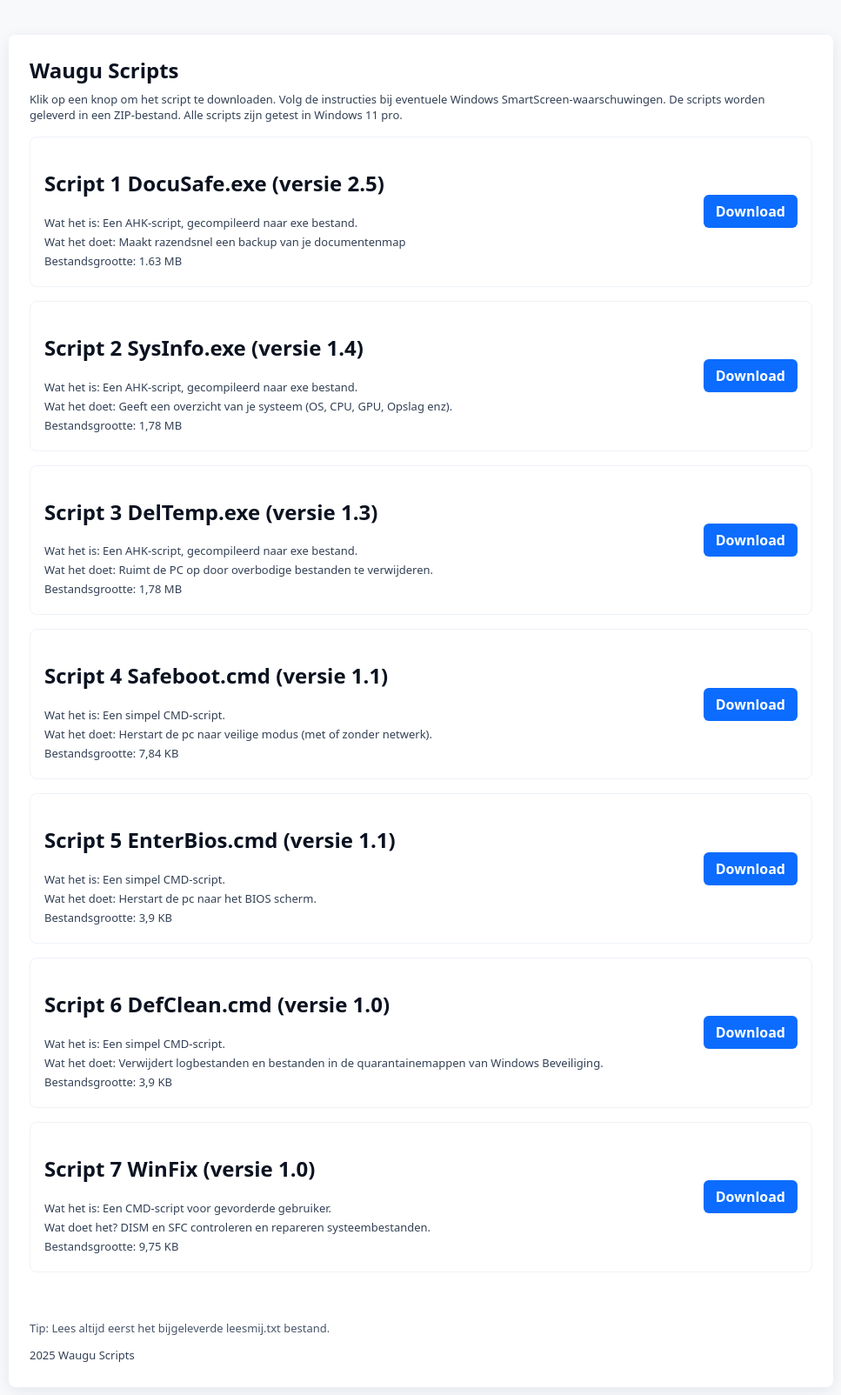
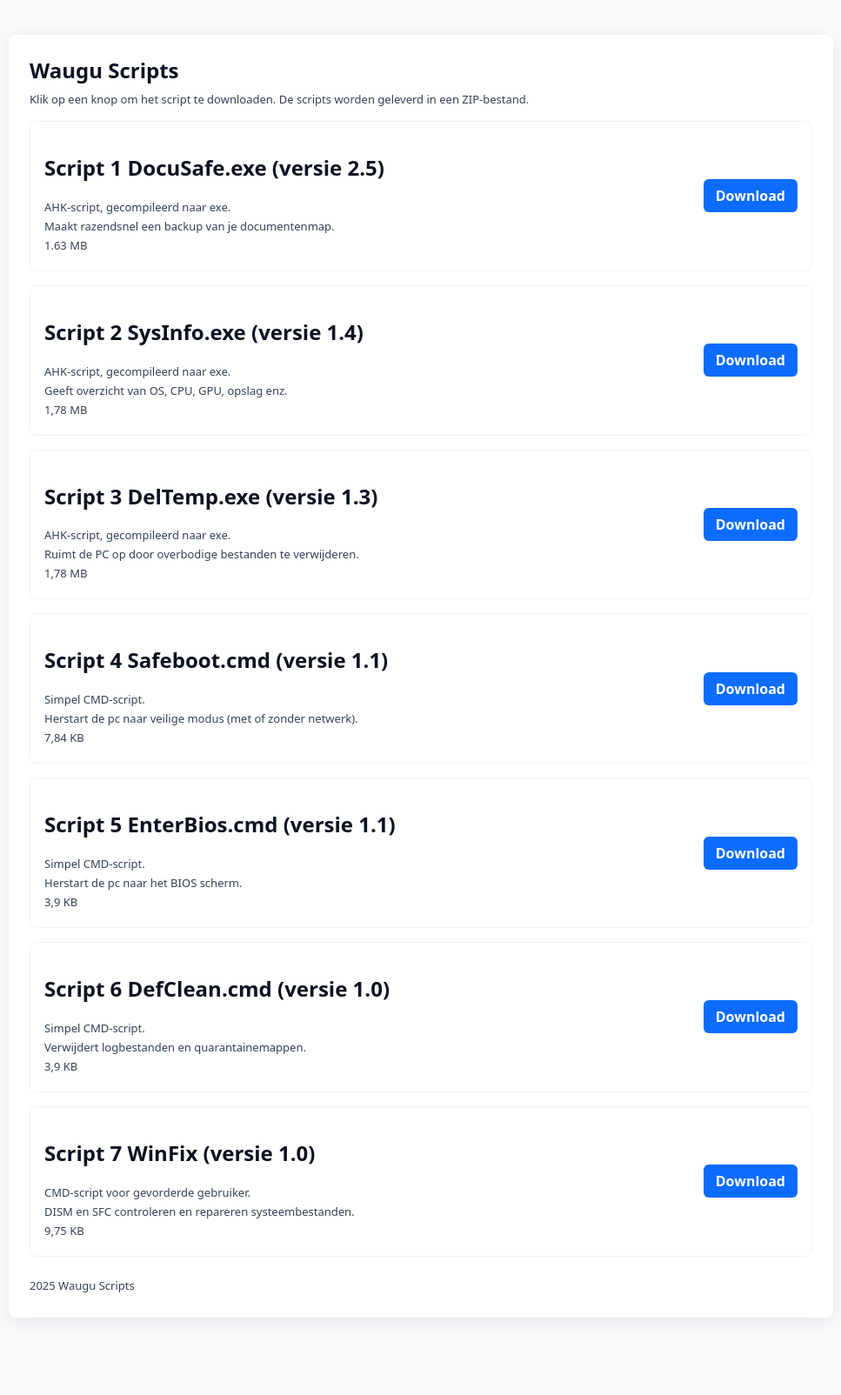
Before and after one commit to WauguScripts/wauguscripts.github.io, a plain HTML site: page index.html in a window 1280 px wide. Shown: the whole page at 87% size, without its empty margins (156-1123 px from the left). After the commit the page ends 1555 px from the top, so only its background shows below. Drawn offline with Linux system fonts and the light colour scheme.

Commit message:
Add files via upload

```diff
--- a/index.html
+++ b/index.html
@@ -3,11 +3,7 @@
 <head>
 <meta charset="utf-8">
 <meta name="viewport" content="width=device-width, initial-scale=1">
-  <title>Waugu Scripts DD – Gratis Windows Tools en CMD-scripts</title>
-  <meta name="description" content="Waugu Scripts biedt gratis en veilige Windows-scripts zoals backup-tools, systeeminfo, opruimhulpen en handige CMD-scripts.">
-  <meta name="keywords" content="Windows scripts, backup script, systeeminfo, CMD tools, AHK scripts, gratis software, Waugu Scripts">
-  <meta name="author" content="Waugu Scripts">
-  <meta name="copyright" content="2025 Waugu Scripts">
+<title>Waugu Scripts XX – Gratis Windows Tools en CMD-scripts</title>
 <style>
 body {font-family: system-ui, -apple-system, Segoe UI, Roboto, "Helvetica Neue", Arial; margin: 0; background: #f7f9fb; color: #0b1220;}
 .wrap {max-width: 900px; margin: 40px auto; padding: 24px; background: #fff; border-radius: 8px; box-shadow: 0 4px 18px rgba(9,30,66,.08);}
@@ -18,23 +14,39 @@
 .small {font-size: 13px; color: #334155; margin: 4px 0;}
 footer {margin-top: 24px; color: #475569; font-size: 13px;}
 </style>
+
+<script>
+function triggerDownload(scriptName) {
+  // Dit triggert de GitHub Actions workflow via repository_dispatch
+  fetch(`https://api.github.com/repos/<GEBRUIKERSNAAM>/<REPOSITORY>/dispatches`, {
+    method: 'POST',
+    headers: {
+      'Accept': 'application/vnd.github.v3+json'
+    },
+    body: JSON.stringify({
+      event_type: 'increment_download',
+      client_payload: { script: scriptName }
+    })
+  }).catch(err => console.error('Trigger error:', err));
+}
+</script>
 </head>
 <body>
 <div class="wrap">
 <h1>Waugu Scripts</h1>
-<p class="small">Klik op een knop om het script te downloaden. Volg de instructies bij eventuele Windows SmartScreen-waarschuwingen. De scripts worden geleverd in een ZIP-bestand. Alle scripts zijn getest in Windows 11 pro.</p>
+<p class="small">Klik op een knop om het script te downloaden. De scripts worden geleverd in een ZIP-bestand.</p>
 
 <!-- Script 1 -->
 <div class="script">
 <div class="script-info">
 <h2>Script 1 DocuSafe.exe (versie 2.5)</h2>
-    <p class="small">Wat het is: Een AHK-script, gecompileerd naar exe bestand.</p>
-    <p class="small">Wat het doet: Maakt razendsnel een backup van je documentenmap</p>
-    <p class="small">Bestandsgrootte: 1.63 MB</p>
+<p class="small">AHK-script, gecompileerd naar exe.</p>
+<p class="small">Maakt razendsnel een backup van je documentenmap.</p>
+<p class="small">1.63 MB</p>
 </div>
 <div>
 <a class="btn" href="Docusafe 2.5.zip" target="_blank"
-       onclick="window.counterDev.trackClick('1cae1a5f-b698-4abf-825f-efc36aac1c9f','DocuSafe')">Download</a>
+   onclick="triggerDownload('DocuSafe')">Download</a>
 </div>
 </div>
 
@@ -42,13 +54,13 @@
 <div class="script">
 <div class="script-info">
 <h2>Script 2 SysInfo.exe (versie 1.4)</h2>
-    <p class="small">Wat het is: Een AHK-script, gecompileerd naar exe bestand.</p>
-    <p class="small">Wat het doet: Geeft een overzicht van je systeem (OS, CPU, GPU, Opslag enz).</p>
-    <p class="small">Bestandsgrootte: 1,78 MB</p>
+<p class="small">AHK-script, gecompileerd naar exe.</p>
+<p class="small">Geeft overzicht van OS, CPU, GPU, opslag enz.</p>
+<p class="small">1,78 MB</p>
 </div>
 <div>
 <a class="btn" href="SysInfo 1.4.zip" target="_blank"
-       onclick="window.counterDev.trackClick('1cae1a5f-b698-4abf-825f-efc36aac1c9f','SysInfo')">Download</a>
+   onclick="triggerDownload('SysInfo')">Download</a>
 </div>
 </div>
 
@@ -56,13 +68,13 @@
 <div class="script">
 <div class="script-info">
 <h2>Script 3 DelTemp.exe (versie 1.3)</h2>
-    <p class="small">Wat het is: Een AHK-script, gecompileerd naar exe bestand.</p>
-    <p class="small">Wat het doet: Ruimt de PC op door overbodige bestanden te verwijderen.</p>
-    <p class="small">Bestandsgrootte: 1,78 MB</p>
+<p class="small">AHK-script, gecompileerd naar exe.</p>
+<p class="small">Ruimt de PC op door overbodige bestanden te verwijderen.</p>
+<p class="small">1,78 MB</p>
 </div>
 <div>
 <a class="btn" href="DelTemp 1.3.zip" target="_blank"
-       onclick="window.counterDev.trackClick('1cae1a5f-b698-4abf-825f-efc36aac1c9f','DelTemp')">Download</a>
+   onclick="triggerDownload('DelTemp')">Download</a>
 </div>
 </div>
 
@@ -70,13 +82,13 @@
 <div class="script">
 <div class="script-info">
 <h2>Script 4 Safeboot.cmd (versie 1.1)</h2>
-    <p class="small">Wat het is: Een simpel CMD-script.</p>
-    <p class="small">Wat het doet: Herstart de pc naar veilige modus (met of zonder netwerk).</p>
-    <p class="small">Bestandsgrootte: 7,84 KB</p>
+<p class="small">Simpel CMD-script.</p>
+<p class="small">Herstart de pc naar veilige modus (met of zonder netwerk).</p>
+<p class="small">7,84 KB</p>
 </div>
 <div>
 <a class="btn" href="SafeBoot 1.1.zip" target="_blank"
-       onclick="window.counterDev.trackClick('1cae1a5f-b698-4abf-825f-efc36aac1c9f','SafeBoot')">Download</a>
+   onclick="triggerDownload('SafeBoot')">Download</a>
 </div>
 </div>
 
@@ -84,13 +96,13 @@
 <div class="script">
 <div class="script-info">
 <h2>Script 5 EnterBios.cmd (versie 1.1)</h2>
-    <p class="small">Wat het is: Een simpel CMD-script.</p>
-    <p class="small">Wat het doet: Herstart de pc naar het BIOS scherm.</p>
-    <p class="small">Bestandsgrootte: 3,9 KB</p>
+<p class="small">Simpel CMD-script.</p>
+<p class="small">Herstart de pc naar het BIOS scherm.</p>
+<p class="small">3,9 KB</p>
 </div>
 <div>
 <a class="btn" href="EnterBios 1.1.zip" target="_blank"
-       onclick="window.counterDev.trackClick('1cae1a5f-b698-4abf-825f-efc36aac1c9f','EnterBios')">Download</a>
+   onclick="triggerDownload('EnterBios')">Download</a>
 </div>
 </div>
 
@@ -98,13 +110,13 @@
 <div class="script">
 <div class="script-info">
 <h2>Script 6 DefClean.cmd (versie 1.0)</h2>
-    <p class="small">Wat het is: Een simpel CMD-script.</p>
-    <p class="small">Wat het doet: Verwijdert logbestanden en bestanden in de quarantainemappen van Windows Beveiliging.</p>
-    <p class="small">Bestandsgrootte: 3,9 KB</p>
+<p class="small">Simpel CMD-script.</p>
+<p class="small">Verwijdert logbestanden en quarantainemappen.</p>
+<p class="small">3,9 KB</p>
 </div>
 <div>
 <a class="btn" href="DefClean 1.0.zip" target="_blank"
-       onclick="window.counterDev.trackClick('1cae1a5f-b698-4abf-825f-efc36aac1c9f','DefClean')">Download</a>
+   onclick="triggerDownload('DefClean')">Download</a>
 </div>
 </div>
 
@@ -112,27 +124,19 @@
 <div class="script">
 <div class="script-info">
 <h2>Script 7 WinFix (versie 1.0)</h2>
-    <p class="small">Wat het is: Een CMD-script voor gevorderde gebruiker.</p>
-    <p class="small">Wat doet het? DISM en SFC controleren en repareren systeembestanden.</p>
-    <p class="small">Bestandsgrootte: 9,75 KB</p>
+<p class="small">CMD-script voor gevorderde gebruiker.</p>
+<p class="small">DISM en SFC controleren en repareren systeembestanden.</p>
+<p class="small">9,75 KB</p>
 </div>
 <div>
 <a class="btn" href="WinFix 1.0.zip" target="_blank"
-       onclick="window.counterDev.trackClick('1cae1a5f-b698-4abf-825f-efc36aac1c9f','WinFix')">Download</a>
+   onclick="triggerDownload('WinFix')">Download</a>
 </div>
 </div>
 
 <footer>
-<p>&nbsp;</p>
-<p>Tip: Lees altijd eerst het bijgeleverde leesmij.txt bestand.</p>
 <p class="small">2025 Waugu Scripts</p>
 </footer>
-
-<!-- Counter.dev tracking script -->
-<script src="https://cdn.counter.dev/script.js"
-        data-id="1cae1a5f-b698-4abf-825f-efc36aac1c9f"
-        data-utcoffset="1"></script>
-
 </div>
 </body>
 </html>
```
Lines whose indentation alone changed are shown as unchanged.
